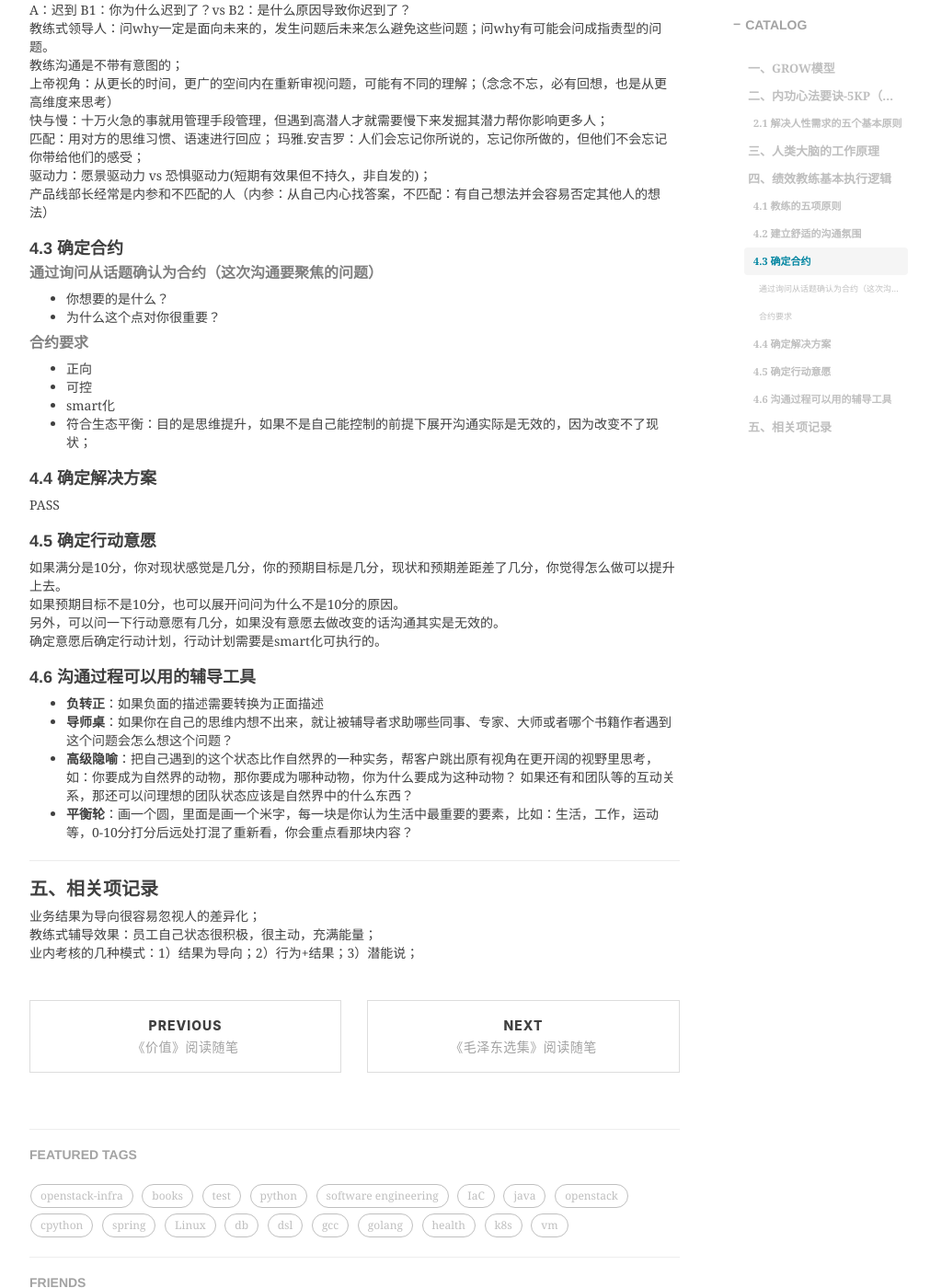
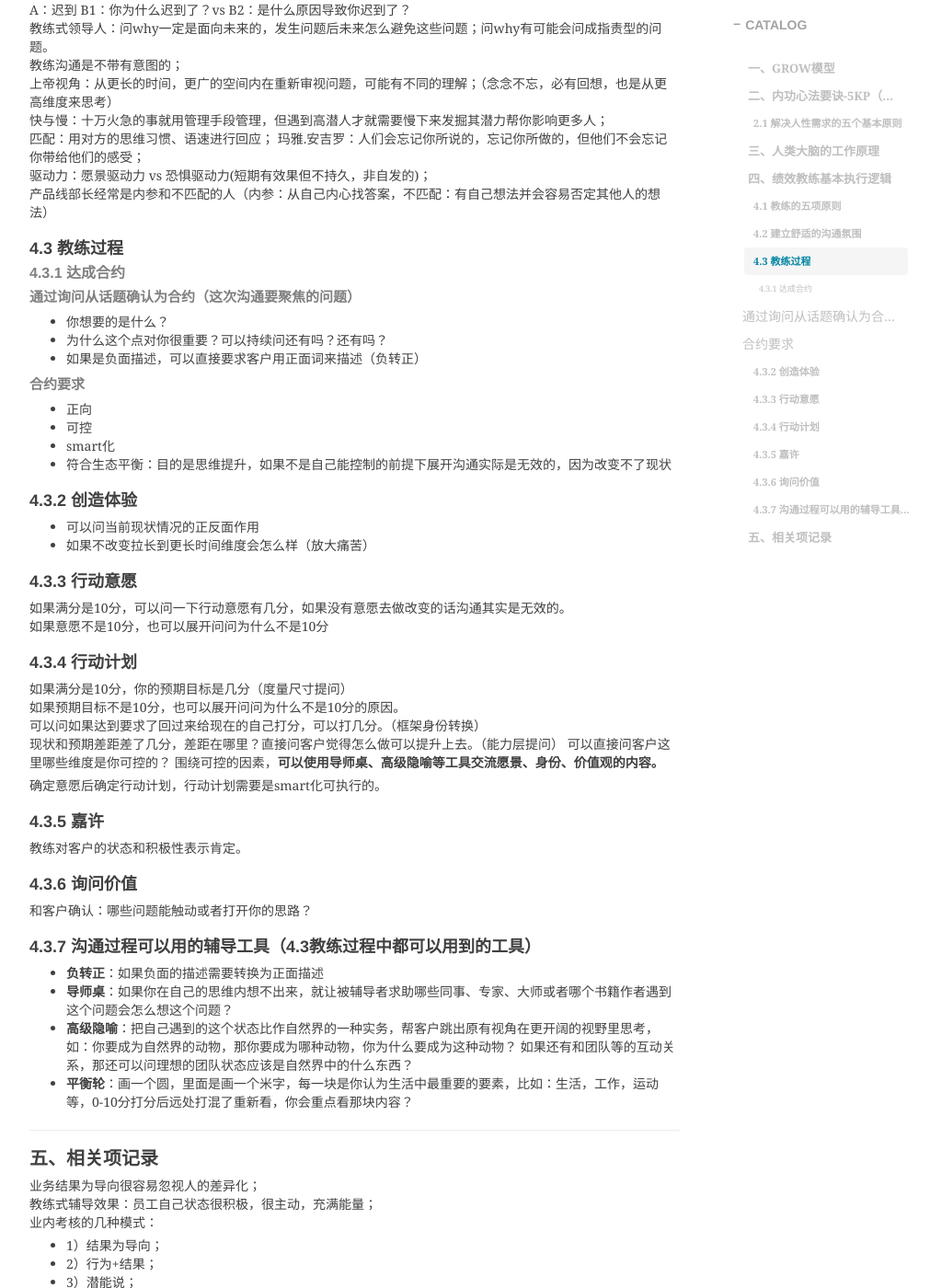
Before and after one commit to shihai1991/shihai1991.github.io, a Jekyll site: the page built from _posts/2022-08-21-教练式辅导.md, in a window 1280 px wide and 1400 px high, scrolled down 1492 px. Shown: the whole window at 92% size, without its empty margins (233-1244 px from the left). Built offline with Jekyll 4.4.1, drawn with Linux system fonts in a browser that asks for light colours; nearby versions of some CDN libraries; comment, search, counter and statistics services are not loaded.

Commit message:
Update 2022-08-21-教练式辅导.md

```diff
--- a/_posts/2022-08-21-教练式辅导.md
+++ b/_posts/2022-08-21-教练式辅导.md
@@ -54,27 +54,44 @@ A：迟到 B1：你为什么迟到了？vs B2：是什么原因导致你迟到
 驱动力：愿景驱动力 vs 恐惧驱动力(短期有效果但不持久，非自发的)；
 产品线部长经常是内参和不匹配的人（内参：从自己内心找答案，不匹配：有自己想法并会容易否定其他人的想法）
 
-### 4.3 确定合约
-#### 通过询问从话题确认为合约（这次沟通要聚焦的问题）
+### 4.3 教练过程
+#### 4.3.1 达成合约
+##### 通过询问从话题确认为合约（这次沟通要聚焦的问题）
 - 你想要的是什么？
-- 为什么这个点对你很重要？
+- 为什么这个点对你很重要？可以持续问还有吗？还有吗？
+- 如果是负面描述，可以直接要求客户用正面词来描述（负转正）
 
-#### 合约要求
+##### 合约要求
 - 正向
 - 可控
 - smart化
-- 符合生态平衡：目的是思维提升，如果不是自己能控制的前提下展开沟通实际是无效的，因为改变不了现状；
+- 符合生态平衡：目的是思维提升，如果不是自己能控制的前提下展开沟通实际是无效的，因为改变不了现状
 
-### 4.4 确定解决方案
-PASS
+### 4.3.2 创造体验
+- 可以问当前现状情况的正反面作用
+- 如果不改变拉长到更长时间维度会怎么样（放大痛苦）
 
-### 4.5 确定行动意愿
-如果满分是10分，你对现状感觉是几分，你的预期目标是几分，现状和预期差距差了几分，你觉得怎么做可以提升上去。
+### 4.3.3 行动意愿
+如果满分是10分，可以问一下行动意愿有几分，如果没有意愿去做改变的话沟通其实是无效的。
+如果意愿不是10分，也可以展开问问为什么不是10分
+
+### 4.3.4 行动计划
+如果满分是10分，你的预期目标是几分（度量尺寸提问）
 如果预期目标不是10分，也可以展开问问为什么不是10分的原因。
-另外，可以问一下行动意愿有几分，如果没有意愿去做改变的话沟通其实是无效的。
+可以问如果达到要求了回过来给现在的自己打分，可以打几分。（框架身份转换）
+现状和预期差距差了几分，差距在哪里？直接问客户觉得怎么做可以提升上去。（能力层提问）
+可以直接问客户这里哪些维度是你可控的？
+围绕可控的因素，**可以使用导师桌、高级隐喻等工具交流愿景、身份、价值观的内容。**
+
 确定意愿后确定行动计划，行动计划需要是smart化可执行的。
 
-### 4.6 沟通过程可以用的辅导工具
+### 4.3.5 嘉许
+教练对客户的状态和积极性表示肯定。
+
+### 4.3.6 询问价值
+和客户确认：哪些问题能触动或者打开你的思路？
+
+### 4.3.7 沟通过程可以用的辅导工具（4.3教练过程中都可以用到的工具）
 - **负转正**：如果负面的描述需要转换为正面描述
 - **导师桌**：如果你在自己的思维内想不出来，就让被辅导者求助哪些同事、专家、大师或者哪个书籍作者遇到这个问题会怎么想这个问题？
 - **高级隐喻**：把自己遇到的这个状态比作自然界的一种实务，帮客户跳出原有视角在更开阔的视野里思考，如：你要成为自然界的动物，那你要成为哪种动物，你为什么要成为这种动物？ 如果还有和团队等的互动关系，那还可以问理想的团队状态应该是自然界中的什么东西？
@@ -83,4 +100,7 @@ PASS
 ## 五、相关项记录
 业务结果为导向很容易忽视人的差异化；
 教练式辅导效果：员工自己状态很积极，很主动，充满能量；
-业内考核的几种模式：1）结果为导向；2）行为+结果；3）潜能说；
+业内考核的几种模式：
+- 1）结果为导向；
+- 2）行为+结果；
+- 3）潜能说；
```
